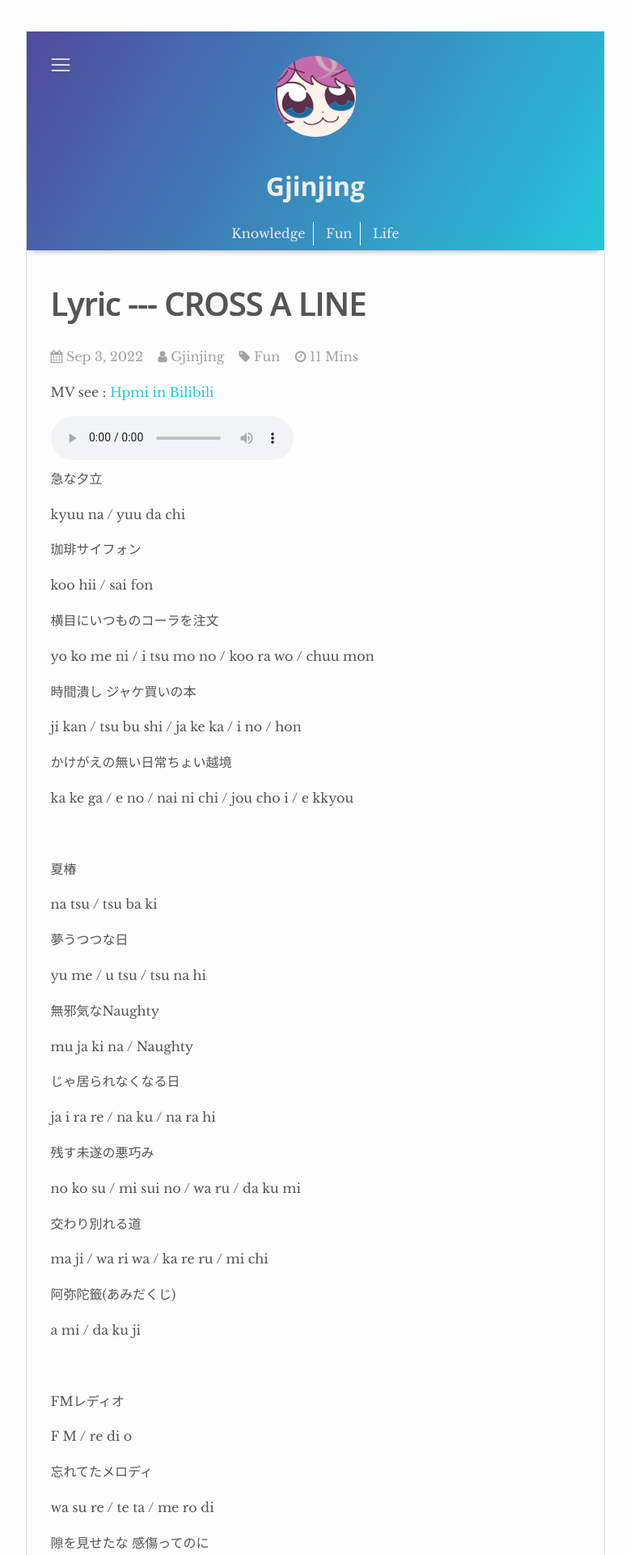
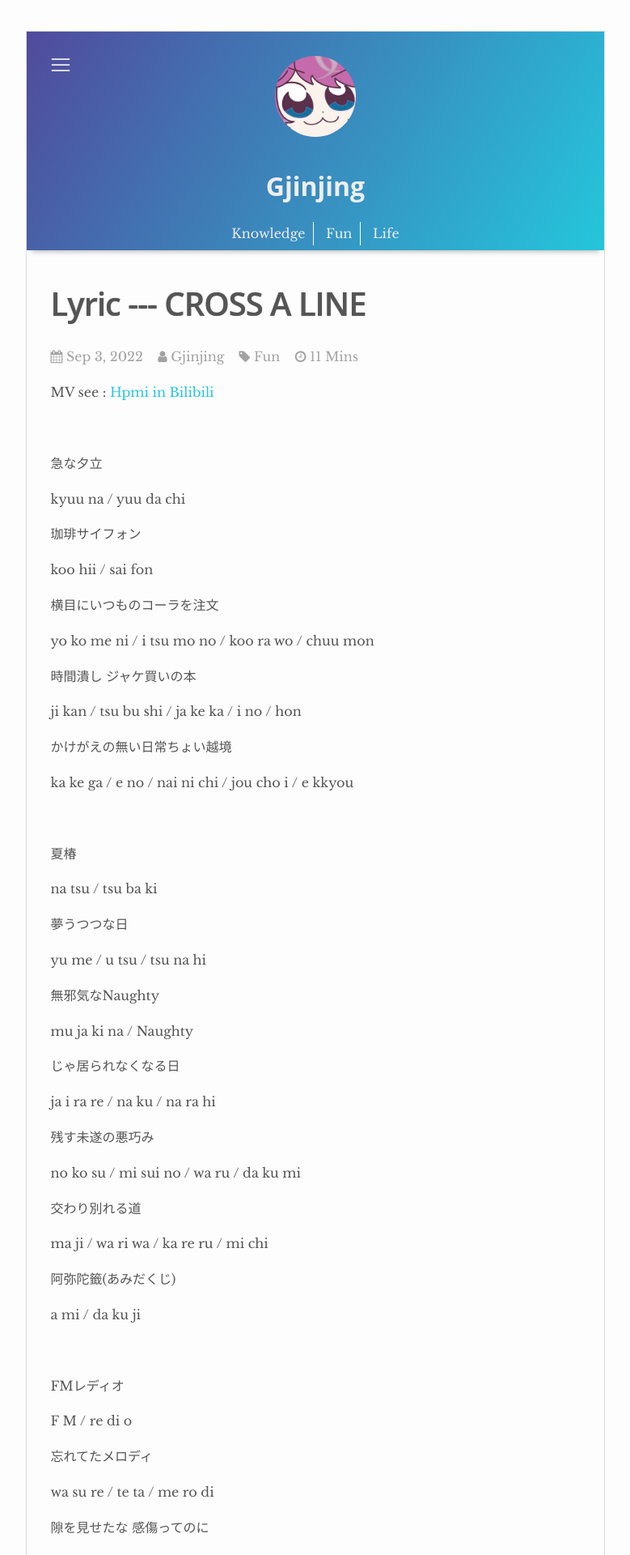
Before and after one commit to gjinjing/gjinjing.github.io, a Jekyll site: the page built from _posts/2016-09-16-fun-1.markdown, in a window 1280 px wide. Shown: the top 1920 px of the page at 81% size, without its empty margins (250-1029 px from the left). Built offline with Jekyll 4.4.1, drawn with Linux system fonts in a browser that asks for light colours; nearby versions of some CDN libraries.

Commit message:
Update 2016-09-16-fun-1.markdown

```diff
--- a/_posts/2016-09-16-fun-1.markdown
+++ b/_posts/2016-09-16-fun-1.markdown
@@ -9,9 +9,7 @@ author: gjinjing
 MV see :
 <a href='https://space.bilibili.com/1652293036?spm_id_from=333.337.0.0'>Hpmi in Bilibili</a>
 
-<audio src="../music/crossaline.m4a" controls="controls">
-</audio>
-
+<br />
 
 急な夕立
 
```
